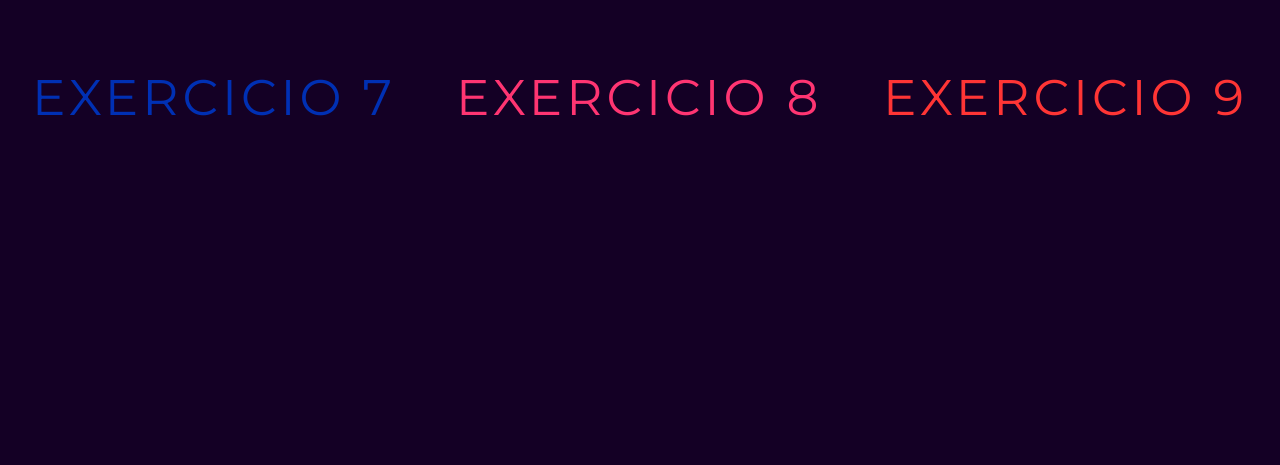
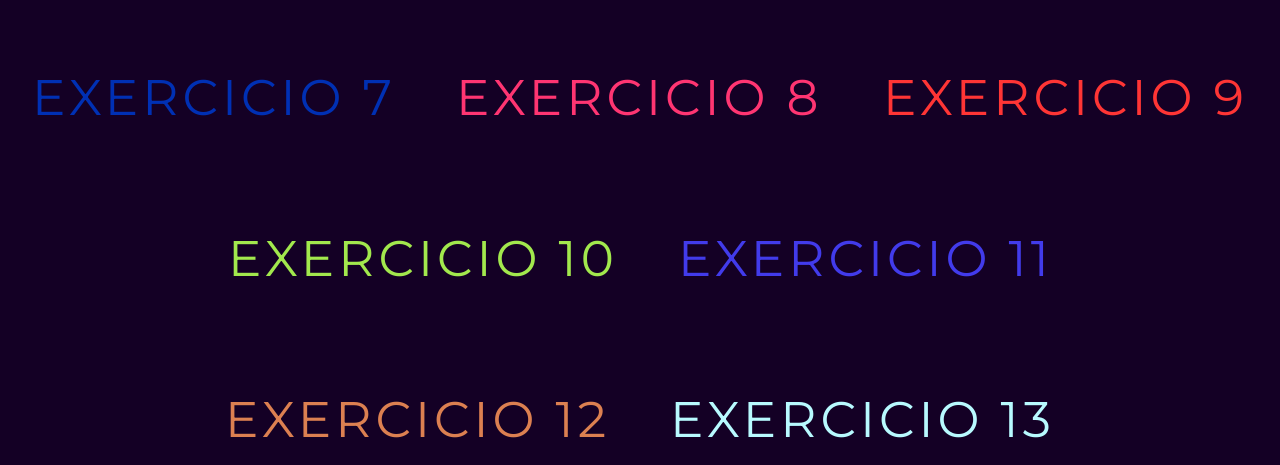
Before and after one commit to 4rthurCoelho/exercicios-php-novos-titans, a PHP site: page / in a window 1280 px wide. Shown: the part 750-1215 px from the top of the page. Before the commit the page ends 866 px from the top, so only its background shows below. Run offline with PHP 8.4, Linux system fonts and the light colour scheme.

Commit message:
atualizando o index

```diff
--- a/index.php
+++ b/index.php
@@ -30,6 +30,14 @@
             <a href="/ex8" id="ex8">Exercicio 8</a>
 
             <a href="/ex9" id="ex9">Exercicio 9</a>
+
+            <a href="/ex10" id="ex10">Exercicio 10</a>
+
+            <a href="/ex11" id="ex11">Exercicio 11</a>
+
+            <a href="/ex12" id="ex12">Exercicio 12</a>
+
+            <a href="/ex13" id="ex13">Exercicio 13</a>
         </div>
     </body>
 </html>
--- a/style.css
+++ b/style.css
@@ -240,7 +240,7 @@ main{
     box-shadow: 0 0 15px #ff3572, 0 0 45px #ff3572, 0 0 85px #ff3572;
 }
 
-/* - Exercicio 8 - */
+/* - Exercicio 9 - */
 
 .container a#ex9{
     position: relative;
@@ -261,6 +261,98 @@ main{
     color: #140025;
     background: #ffffff;
     box-shadow: 0 0 15px #ff3535, 0 0 45px #ff3535, 0 0 85px #ff3535;
+}
+
+/* - Exercicio 10 - */
+
+.container a#ex10{
+    position: relative;
+    display: inline-block;
+    padding: 15px 30px;
+    color: #A2E84D;
+    text-transform: uppercase;
+    letter-spacing: 4px;
+    text-decoration: none;
+    font-size: 50px;
+    overflow: hidden;
+    transition: 1s;
+    margin-top: 70px;
+    animation: entrada-botoes 0.5s cubic-bezier(0.785, 0.135, 0.150, 0.860) 1.7s both;
+}
+
+.container a#ex10:hover{
+    color: #140025;
+    background: #ffffff;
+    box-shadow: 0 0 15px #A2E84D, 0 0 45px #A2E84D, 0 0 85px #A2E84D;
+}
+
+/* - Exercicio 11 - */
+
+.container a#ex11{
+    position: relative;
+    display: inline-block;
+    padding: 15px 30px;
+    color: #423BEB;
+    text-transform: uppercase;
+    letter-spacing: 4px;
+    text-decoration: none;
+    font-size: 50px;
+    overflow: hidden;
+    transition: 1s;
+    margin-top: 70px;
+    animation: entrada-botoes 0.5s cubic-bezier(0.785, 0.135, 0.150, 0.860) 1.7s both;
+}
+
+.container a#ex11:hover{
+    color: #140025;
+    background: #ffffff;
+    box-shadow: 0 0 15px #423BEB, 0 0 45px #423BEB, 0 0 85px #423BEB;
+}
+
+/* - Exercicio 12 - */
+
+.container a#ex12{
+    position: relative;
+    display: inline-block;
+    padding: 15px 30px;
+    color: #dc8051;
+    text-transform: uppercase;
+    letter-spacing: 4px;
+    text-decoration: none;
+    font-size: 50px;
+    overflow: hidden;
+    transition: 1s;
+    margin-top: 70px;
+    animation: entrada-botoes 0.5s cubic-bezier(0.785, 0.135, 0.150, 0.860) 1.7s both;
+}
+
+.container a#ex12:hover{
+    color: #140025;
+    background: #ffffff;
+    box-shadow: 0 0 15px #dc8051, 0 0 45px #dc8051, 0 0 85px #dc8051;
+}
+
+/* - Exercicio 13 - */
+
+.container a#ex13{
+    position: relative;
+    display: inline-block;
+    padding: 15px 30px;
+    color: #b8faff;
+    text-transform: uppercase;
+    letter-spacing: 4px;
+    text-decoration: none;
+    font-size: 50px;
+    overflow: hidden;
+    transition: 1s;
+    margin-top: 70px;
+    animation: entrada-botoes 0.5s cubic-bezier(0.785, 0.135, 0.150, 0.860) 1.7s both;
+}
+
+.container a#ex13:hover{
+    color: #140025;
+    background: #ffffff;
+    box-shadow: 0 0 15px #b8faff, 0 0 45px #b8faff, 0 0 85px #b8faff;
 }
 
 /* - Animaçoes - */
```
